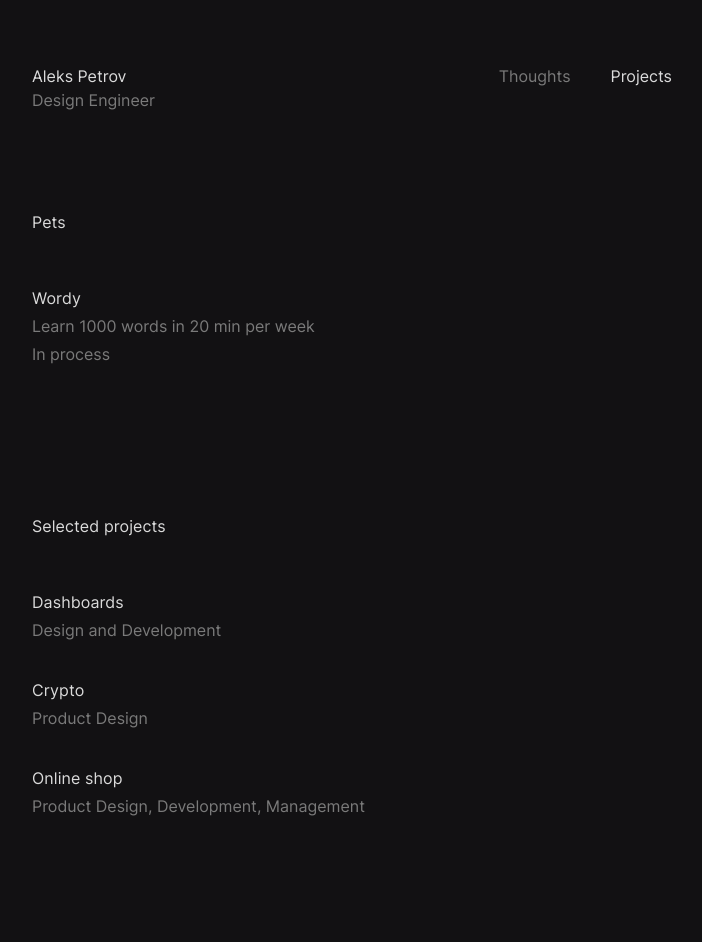
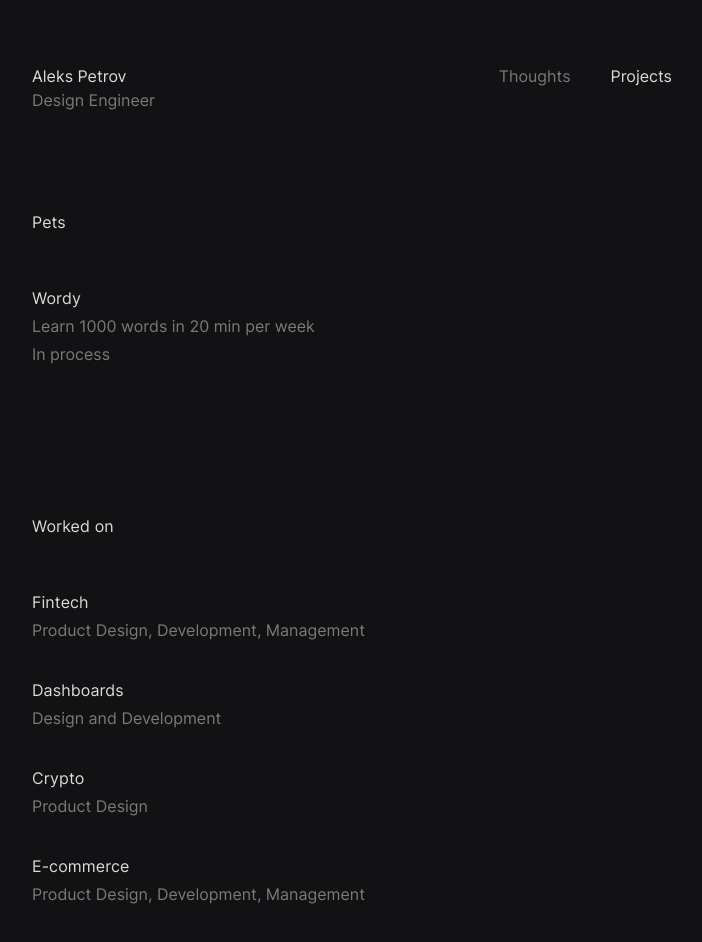
Before and after one commit to alekspetrov/alekspetrov-website, a Nuxt app: page /projects in a window 1280 px wide. Shown: the top 942 px of the page, without its empty margins (288-990 px from the left). Built offline with nearby package versions, Linux system fonts and the light colour scheme.

Commit message:
change global styles and text for projects

```diff
--- a/assets/css/global.pcss
+++ b/assets/css/global.pcss
@@ -122,6 +122,7 @@ a {
 
   img {
     max-width: 100%;
+    border-radius: 4px;
     /* margin-left: -10vw;
     margin-right: -10vw; */
   }
--- a/pages/projects/index.vue
+++ b/pages/projects/index.vue
@@ -14,7 +14,13 @@
     </div>
 
     <div class="page-block">
-      <h3 class="page-block-title">Selected projects</h3>
+      <h3 class="page-block-title">Worked on</h3>
+      <NuxtLink to="/projects/fintech" class="card card-row card-link">
+        <div>
+          <h3>Fintech</h3>
+          <p>Product Design, Development, Management</p>
+        </div>
+      </NuxtLink>
       <NuxtLink to="/projects/dashboards" class="card card-row card-link">
         <div>
           <h3>Dashboards</h3>
@@ -29,7 +35,7 @@
       </NuxtLink>
       <NuxtLink to="/projects/retail" class="card card-row card-link">
         <div>
-          <h3>Online shop</h3>
+          <h3>E-commerce</h3>
           <p>Product Design, Development, Management</p>
         </div>
       </NuxtLink>
```
